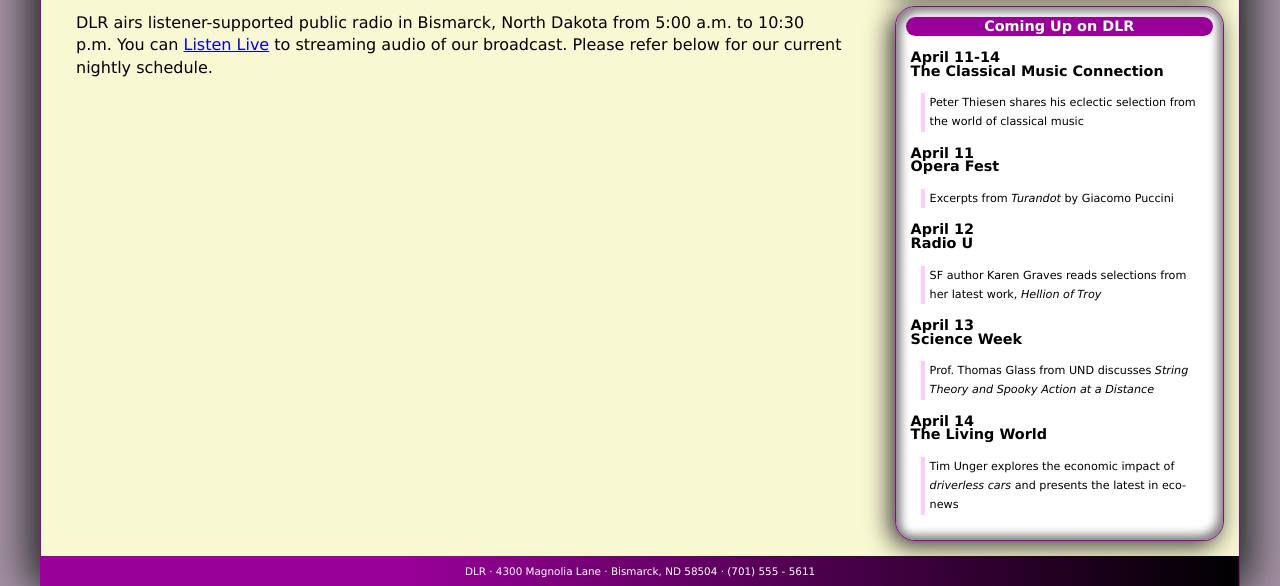
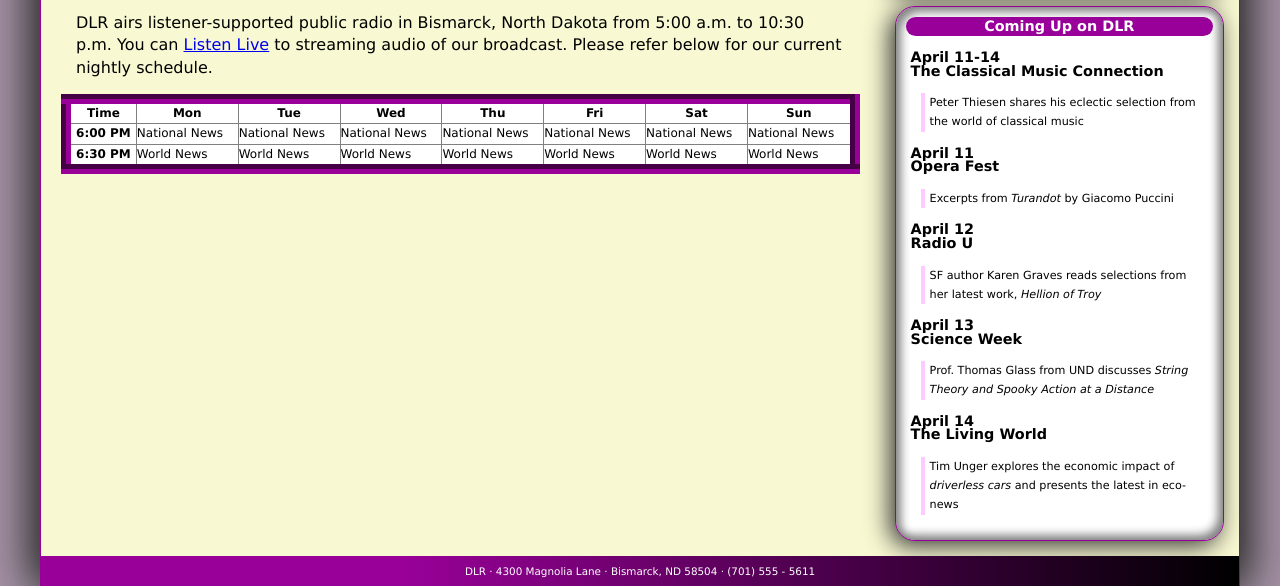
Before and after one commit to west-mec-coding-Y1S1/S1_Exercise_08, a plain HTML site: page index.html in a window 1280 px wide. Shown: the part 214-800 px from the top of the page. Drawn offline with Linux system fonts and the light colour scheme.

Commit message:
Added Tables
Added tables, table borders and border styles.

```diff
--- a/dlr_tables_txt.css
+++ b/dlr_tables.css
@@ -14,11 +14,20 @@
 */
 
 /* Table Styles */
-
+table.schedule {
+   background: white;
+   border: 10px outset rgb(153, 0, 153);
+   border-collapse: collapse;
+   font-size: 0.75em;
+   width: 100%;
+}
 
 
 /* Table Cell Styles */
-
+table.schedule th,
+table.schedule td {
+   border: 1px solid gray;
+}
 
 
 /* Table Caption Styles */
--- a/dlr_evenings_txt.html
+++ b/index.html
@@ -1,5 +1,6 @@
 <!DOCTYPE html>
 <html lang="en">
+
 <head>
    <!--
       New Perspectives on HTML5 and CSS3, 7th Edition
@@ -19,6 +20,7 @@
    <title>DLR Nightly Schedule</title>
    <link href="dlr_reset.css" rel="stylesheet" />
    <link href="dlr_styles.css" rel="stylesheet" />
+   <link rel="stylesheet" href="dlr_tables.css" />
 </head>
 
 <body>
@@ -27,7 +29,7 @@
       <nav>
          <a id="navicon" href="#"><img src="dlr_navicon.png" alt="" /></a>
          <ul>
-            <li><a href="#">Home</a></li>
+            <li><a href="index.html">Home</a></li>
             <li><a href="#">Schedule</a></li>
             <li><a href="#">Programs</a></li>
             <li><a href="#">Music</a></li>
@@ -50,6 +52,39 @@
             of our broadcast. Please refer below for our current
             nightly schedule.</p>
 
+         <table class="schedule">
+            <tr>
+               <th>Time</th>
+               <th>Mon</th>
+               <th>Tue</th>
+               <th>Wed</th>
+               <th>Thu</th>
+               <th>Fri</th>
+               <th>Sat</th>
+               <th>Sun</th>
+            </tr>
+            <tr>
+               <th>6:00 PM</th>
+               <td>National News</td>
+               <td>National News</td>
+               <td>National News</td>
+               <td>National News</td>
+               <td>National News</td>
+               <td>National News</td>
+               <td>National News</td>
+            </tr>
+            <tr>
+               <th>6:30 PM</th>
+               <td>World News</td>
+               <td>World News</td>
+               <td>World News</td>
+               <td>World News</td>
+               <td>World News</td>
+               <td>World News</td>
+               <td>World News</td>
+            </tr>
+         </table>
+
       </section>
 
       <section id="right">
@@ -61,22 +96,22 @@
          </aside>
          <aside id="future">
             <h1>Coming Up on DLR</h1>
-            <h2>April 11-14<br/>
+            <h2>April 11-14<br />
                The Classical Music Connection </h2>
             <p>Peter Thiesen shares his eclectic selection from the
                world of classical music </p>
-            <h2>April 11<br/>
+            <h2>April 11<br />
                Opera Fest </h2>
             <p>Excerpts from <em>Turandot</em> by Giacomo Puccini </p>
-            <h2>April 12<br/>
+            <h2>April 12<br />
                Radio U </h2>
             <p>SF author Karen Graves reads selections from her latest
                work, <i>Hellion of Troy</i> </p>
-            <h2>April 13<br/>
+            <h2>April 13<br />
                Science Week </h2>
             <p>Prof. Thomas Glass from UND discusses <em>String Theory and Spooky Action at a
-               Distance</em> </p>
-            <h2>April 14<br/>
+                  Distance</em> </p>
+            <h2>April 14<br />
                The Living World </h2>
             <p>Tim Unger explores the economic impact of <em>driverless cars</em> and
                presents the latest in eco-news </p>
```
Also changed, not shown: dlr_columns.css (renamed from dlr_columns_txt.css), dlr_lw0414.html (renamed from dlr_lw0414_txt.html).
